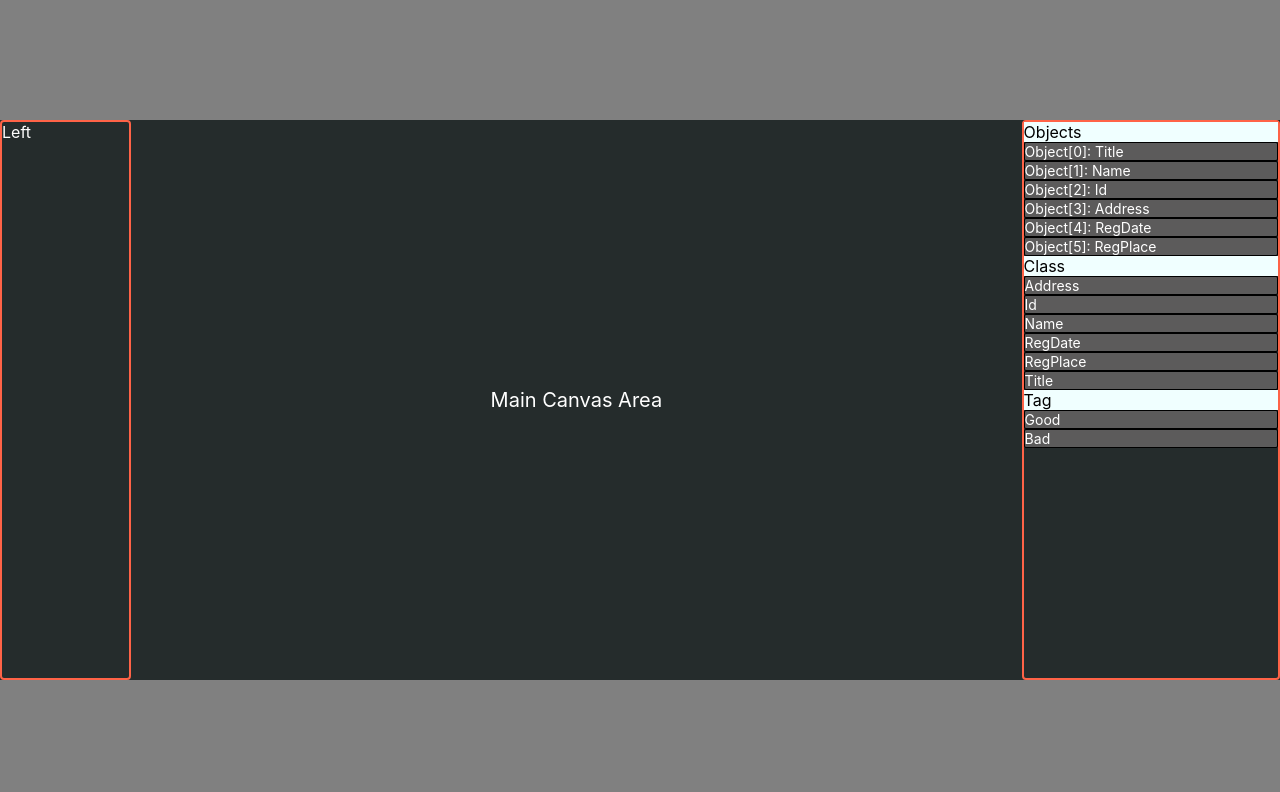
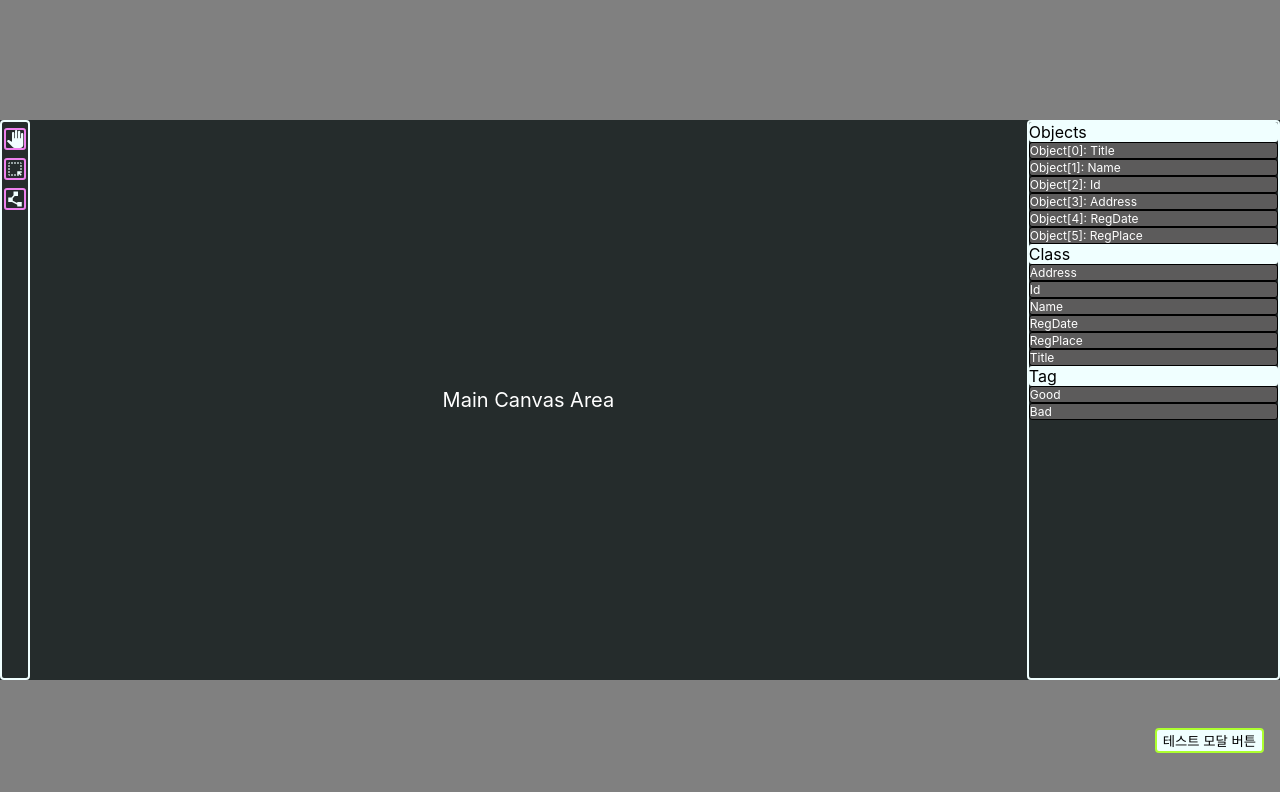
Before and after one commit to SleepyCloud023/Oasys, a React (Create React App) app in the folder oasys/: page / in a window 1280 px wide. Shown: the top 792 px of the page. Built offline with nearby package versions, Linux system fonts and the light colour scheme.

Commit message:
Refactoring & test modal button

```diff
--- a/oasys/package.json
+++ b/oasys/package.json
@@ -3,6 +3,9 @@
   "version": "0.1.0",
   "private": true,
   "dependencies": {
+    "@emotion/react": "^11.7.1",
+    "@emotion/styled": "^11.6.0",
+    "@mui/material": "^5.3.1",
     "@testing-library/jest-dom": "^5.14.1",
     "@testing-library/react": "^12.0.0",
     "@testing-library/user-event": "^13.2.1",
--- a/oasys/src/App.js
+++ b/oasys/src/App.js
@@ -1,9 +1,8 @@
-import React from "react";
+import React, { useState } from "react";
 import styled from "styled-components";
-import Container from "./Components/Container";
-import LeftControlPanel from "./Components/LeftControlPanel";
-import MainViewCanvas from "./Components/MainViewCanvas";
-import RightControlPanel from "./Components/RightControlPanel";
+import Footer from "./Components/Footer/Footer";
+import Header from "./Components/Header/Header";
+import WorkingSection from "./Components/WorkingSection/WorkingSection";
 
 const AppBlock = styled.div`
   display: flex;
@@ -15,13 +14,9 @@ const AppBlock = styled.div`
 function App() {
   return (
     <AppBlock>
-      <Container sectionType={"header"}></Container>
-      <Container sectionType={"workingSection"}>
-        <LeftControlPanel />
-        <MainViewCanvas />
-        <RightControlPanel />
-      </Container>
-      <Container sectionType={"footer"}></Container>
+      <Header />
+      <WorkingSection />
+      <Footer />
     </AppBlock>
   );
 }
--- a/oasys/src/Components/Container.js
+++ /dev/null
@@ -1,65 +0,0 @@
-import React, { cloneElement } from "react";
-import styled, { css } from "styled-components";
-
-// params= (areaPercent: number)
-// 이 함수를 호출하는 태그와 sibling 태그들의 영역 퍼센트 합은 100이 되어야 함
-const areaPortion = css`
-  ${(props) => {
-    // console.log(props);
-    const areaPercent = props.areaPercent;
-    return (
-      areaPercent &&
-      css`
-        flex: ${areaPercent} 0 0;
-      `
-    );
-  }}
-`;
-
-// flex: flex-grow flex-shrink flex-basis
-
-const header = styled.header`
-  background-color: gray;
-  flex: 15 0 0;
-  ${areaPortion}
-  display: flex;
-`;
-
-const footer = styled.footer`
-  background-color: gray;
-  flex: 15 0 0;
-  ${areaPortion}
-  display: flex;
-`;
-
-const workingSection = styled.div`
-  /* 색상 */
-  background-color: #252c2c;
-
-  /* 정렬 */
-  flex: 70 0 0;
-  ${areaPortion}
-  display: flex;
-`;
-
-const sectionMap = {
-  header,
-  footer,
-  workingSection,
-};
-
-function Container({ children, sectionType, ...rest }) {
-  // TODO: type-checking
-  const NewSection = sectionMap[sectionType];
-  const wrapper_children = React.Children.map(children, (child, idx) =>
-    cloneElement(child, { areaPortion })
-  );
-
-  return (
-    <NewSection sectionType={sectionType} areaPortion={areaPortion} {...rest}>
-      {wrapper_children}
-    </NewSection>
-  );
-}
-
-export default Container;
--- /dev/null
+++ b/oasys/src/Components/Footer/Dialog.js
@@ -0,0 +1,127 @@
+import React, { useEffect, useState } from "react";
+import styled, { keyframes, css } from "styled-components";
+
+const fadeIn = keyframes`
+  from {
+    opacity: 0;
+  }
+  to{
+    opacity: 1;
+  }
+`;
+
+const slideUp = keyframes`
+  from {
+    transform: translateY(100px);
+  }
+  to {
+    transform: translateY(0px);
+  }
+`;
+
+const DarkBackground = styled.div`
+  position: fixed;
+  left: 0;
+  top: 0;
+  width: 100%;
+  height: 100%;
+  display: flex;
+  justify-content: center;
+  align-items: center;
+  background-color: rgba(0, 0, 0, 0.8);
+  /* 애니메이션 */
+  animation-duration: 0.25s;
+  animation-timing-function: ease-out;
+  animation-name: ${fadeIn};
+  animation-fill-mode: forwards;
+  /* 사라질 때 애니메이션 */
+  ${({ disappear }) =>
+    disappear &&
+    css`
+      animation-direction: reverse;
+    `}
+`;
+/* animation: name duration timing-function delay iteration-count direction fill-mode; */
+
+const DialogBlock = styled.div`
+  width: 320px;
+  padding: 1.5rem;
+  background-color: white;
+  border-radius: 2px;
+
+  h3 {
+    margin: 0;
+    font-size: 1.5rem;
+  }
+
+  p {
+    font-size: 1.25rem;
+  }
+  animation-duration: 0.25s;
+  animation-timing-function: ease-out;
+  animation-name: ${slideUp};
+  animation-fill-mode: forwards;
+  /* 사라질 때 애니메이션 */
+  ${({ disappear }) =>
+    disappear &&
+    css`
+      animation-direction: reverse;
+    `}
+`;
+
+// animation-name: ${slideDown};
+const ButtonGroup = styled.div`
+  margin-top: 3rem;
+  display: flex;
+  justify-content: flex-end;
+
+  button + button {
+    margin-left: 0.5rem;
+  }
+`;
+
+function Dialog({
+  children,
+  dialogOn,
+  setDialogOn,
+  title,
+  confirmText,
+  cancelText,
+}) {
+  const [animate, setAnimate] = useState(false);
+  const [preDialog, setPreDialog] = useState(false);
+
+  useEffect(() => {
+    // 확인or취소 버튼 클릭, Dialog 밖의 영역 클릭
+    if (preDialog && !dialogOn) {
+      setAnimate(true);
+      setTimeout(() => {
+        // console.log("Disappear Animation Start");
+        setAnimate(false);
+      }, 250);
+    }
+    setPreDialog(dialogOn);
+  }, [dialogOn, preDialog]);
+
+  if (!dialogOn && !animate) return null;
+  return (
+    <DarkBackground disappear={!dialogOn}>
+      <DialogBlock disappear={!dialogOn}>
+        <h3>{title}</h3>
+        <p>{children}</p>
+        <ButtonGroup>
+          <button onClick={() => setDialogOn(false)}>{cancelText}</button>
+          <button onClick={() => setDialogOn(false)}>{confirmText}</button>
+        </ButtonGroup>
+      </DialogBlock>
+    </DarkBackground>
+  );
+}
+
+Dialog.defaultProps = {
+  title: "저장하시겠습니까?",
+  confirmText: "확인",
+  cancelText: "취소",
+};
+
+export default Dialog;
--- /dev/null
+++ b/oasys/src/Components/Footer/Footer.js
@@ -0,0 +1,32 @@
+import React, { useState } from "react";
+import styled from "styled-components";
+import Dialog from "./Dialog";
+
+const StyledFooter = styled.footer`
+  background-color: gray;
+  flex: 15 0 0;
+  display: flex;
+  justify-content: flex-end;
+  align-items: center;
+`;
+
+const StyledButton = styled.button`
+  border: 2px solid greenyellow;
+  border-radius: 4px;
+  background-color: azure;
+  margin: 16px;
+`;
+
+function Footer({ children, ...rest }) {
+  const [dialogOn, setDialogOn] = useState(false);
+  return (
+    <StyledFooter {...rest}>
+      <StyledButton onClick={() => setDialogOn(true)}>
+        테스트 모달 버튼
+      </StyledButton>
+      <Dialog dialogOn={dialogOn} setDialogOn={setDialogOn} />
+    </StyledFooter>
+  );
+}
+
+export default Footer;
--- /dev/null
+++ b/oasys/src/Components/Header/Header.js
@@ -0,0 +1,14 @@
+import React from "react";
+import styled from "styled-components";
+
+const StyledHeader = styled.header`
+  background-color: gray;
+  flex: 15 0 0;
+  display: flex;
+`;
+
+function Header({ children, ...rest }) {
+  return <StyledHeader {...rest}>{children}</StyledHeader>;
+}
+
+export default Header;
--- a/oasys/src/Components/LeftControlPanel.js
+++ /dev/null
@@ -1,20 +0,0 @@
-import React from "react";
-import styled from "styled-components";
-
-const StyledPanel = styled.div`
-  border: 2px solid tomato;
-  border-radius: 4px;
-  color: white;
-  font: bold;
-  flex: 10 0 0;
-`;
-
-function LeftControlPanel() {
-  return (
-    <>
-      <StyledPanel>Left</StyledPanel>
-    </>
-  );
-}
-
-export default LeftControlPanel;
--- a/oasys/src/Components/MainViewCanvas.js
+++ /dev/null
@@ -1,24 +0,0 @@
-import React from "react";
-import styled from "styled-components";
-
-const MainCanvas = styled.div`
-  color: white;
-  font: bold;
-  font-size: 1.25rem;
-  flex: 70 0 0;
-  display: flex;
-  justify-content: center;
-  align-items: center;
-`;
-
-function MainViewCanvas() {
-  return (
-    <>
-      <MainCanvas>
-        <div>Main Canvas Area</div>
-      </MainCanvas>
-    </>
-  );
-}
-
-export default MainViewCanvas;
--- /dev/null
+++ b/oasys/src/Components/WorkingSection/LeftControlPanel.js
@@ -0,0 +1,54 @@
+import React from "react";
+import styled from "styled-components";
+import HighlightAltIcon from "@mui/icons-material/HighlightAlt";
+import PanToolIcon from "@mui/icons-material/PanTool";
+import PolylineIcon from "@mui/icons-material/Polyline";
+
+const StyledLeftPanel = styled.div`
+  /* 색상 */
+  color: white;
+  border: 2px solid azure;
+  border-radius: 4px;
+
+  font: bold;
+
+  /* 배치 */
+  ${({ areaPercent }) => {
+    if (!areaPercent) {
+      console.log("StyledLeftPanel: areaPercent is undefined");
+    } else {
+      return `
+        flex: ${areaPercent} 0 0;
+      `;
+    }
+  }}
+  display: flex;
+  flex-flow: column;
+  padding: 2px;
+`;
+
+const ResizedIconStyle = {
+  // 색상
+  color: "azure",
+  border: "2px solid violet",
+  borderRadius: "3px",
+  // 배치
+  margin: "4px 0",
+  // 크기
+  fontSize: "18px",
+  cursor: "pointer",
+};
+
+function LeftControlPanel({ areaPercent, ...rest }) {
+  return (
+    <>
+      <StyledLeftPanel areaPercent={areaPercent} {...rest}>
+        <PanToolIcon sx={ResizedIconStyle} />
+        <HighlightAltIcon sx={ResizedIconStyle} />
+        <PolylineIcon sx={ResizedIconStyle} />
+      </StyledLeftPanel>
+    </>
+  );
+}
+
+export default LeftControlPanel;
--- /dev/null
+++ b/oasys/src/Components/WorkingSection/MainViewCanvas.js
@@ -0,0 +1,33 @@
+import React from "react";
+import styled, { css } from "styled-components";
+
+const MainCanvas = styled.div`
+  color: white;
+  font: bold;
+  font-size: 1.25rem;
+  /* 배치 */
+  ${({ areaPercent }) => {
+    if (!areaPercent) {
+      console.log("MainCanvas: areaPercent is needed");
+    } else {
+      return `
+        flex: ${areaPercent} 0 0;
+      `;
+    }
+  }}
+  display: flex;
+  justify-content: center;
+  align-items: center;
+`;
+
+function MainViewCanvas({ areaPercent, ...rest }) {
+  return (
+    <>
+      <MainCanvas areaPercent={areaPercent} {...rest}>
+        <div>Main Canvas Area</div>
+      </MainCanvas>
+    </>
+  );
+}
+
+export default MainViewCanvas;
--- a/oasys/src/Components/RightControlPanel.js
+++ b/oasys/src/Components/WorkingSection/RightControlPanel.js
@@ -1,46 +1,55 @@
 import React from "react";
 import styled from "styled-components";
-import MockData from "../MockData/MainView.json";
+import MockData from "../../MockData/MainView.json";
 
 const RightPanel = styled.div`
-  border: 2px solid tomato;
+  border: 2px solid azure;
   border-radius: 4px;
   color: white;
   font: bold;
-  flex: 20 0 0;
+  /* 배치 */
+  ${({ areaPercent }) => {
+    if (!areaPercent) {
+      console.log("RightPanel: areaPercent is needed");
+    } else {
+      return `
+        flex: ${areaPercent} 0 0;
+      `;
+    }
+  }}
 `;
 
 const ListCover = styled.div`
   background-color: azure;
+  border-radius: 3px;
   color: black;
 `;
 
 const ElementCover = styled.div`
-  font-size: 0.875rem;
+  font-size: 0.75rem;
   background-color: #5c5b5b;
   border: 1px solid black;
-  border-radius: 2px;
+  border-radius: 3px;
 `;
 
-function RightControlPanel() {
-  console.log(MockData);
+function RightControlPanel({ areaPercent, ...rest }) {
   const { ClassList, TagList, ObjectList } = MockData;
   return (
     <>
-      <RightPanel>
+      <RightPanel areaPercent={areaPercent} {...rest}>
         <ListCover>Objects</ListCover>
         {ObjectList.map(({ object }, idx) => (
-          <ElementCover>
+          <ElementCover key={idx}>
             Object[{idx}]: {object.class}
           </ElementCover>
         ))}
         <ListCover>Class</ListCover>
-        {ClassList.map((className) => (
-          <ElementCover>{className}</ElementCover>
+        {ClassList.map((className, idx) => (
+          <ElementCover key={idx}>{className}</ElementCover>
         ))}
         <ListCover>Tag</ListCover>
-        {TagList.map((tagName) => (
-          <ElementCover>{tagName}</ElementCover>
+        {TagList.map((tagName, idx) => (
+          <ElementCover key={idx}>{tagName}</ElementCover>
         ))}
       </RightPanel>
     </>
--- /dev/null
+++ b/oasys/src/Components/WorkingSection/WorkingSection.js
@@ -0,0 +1,26 @@
+import React from "react";
+import styled from "styled-components";
+import LeftControlPanel from "./LeftControlPanel";
+import MainViewCanvas from "./MainViewCanvas";
+import RightControlPanel from "./RightControlPanel";
+
+const StyledWorkingSection = styled.div`
+  /* 색상 */
+  background-color: #252c2c;
+
+  /* 정렬 */
+  flex: 70 0 0;
+  display: flex;
+`;
+
+function WorkingSection({ children, ...rest }) {
+  return (
+    <StyledWorkingSection {...rest}>
+      <LeftControlPanel />
+      <MainViewCanvas areaPercent={80} />
+      <RightControlPanel areaPercent={20} />
+    </StyledWorkingSection>
+  );
+}
+
+export default WorkingSection;
```
Also changed, not shown: 2 other files (tests, documents, lock files or other folders).
